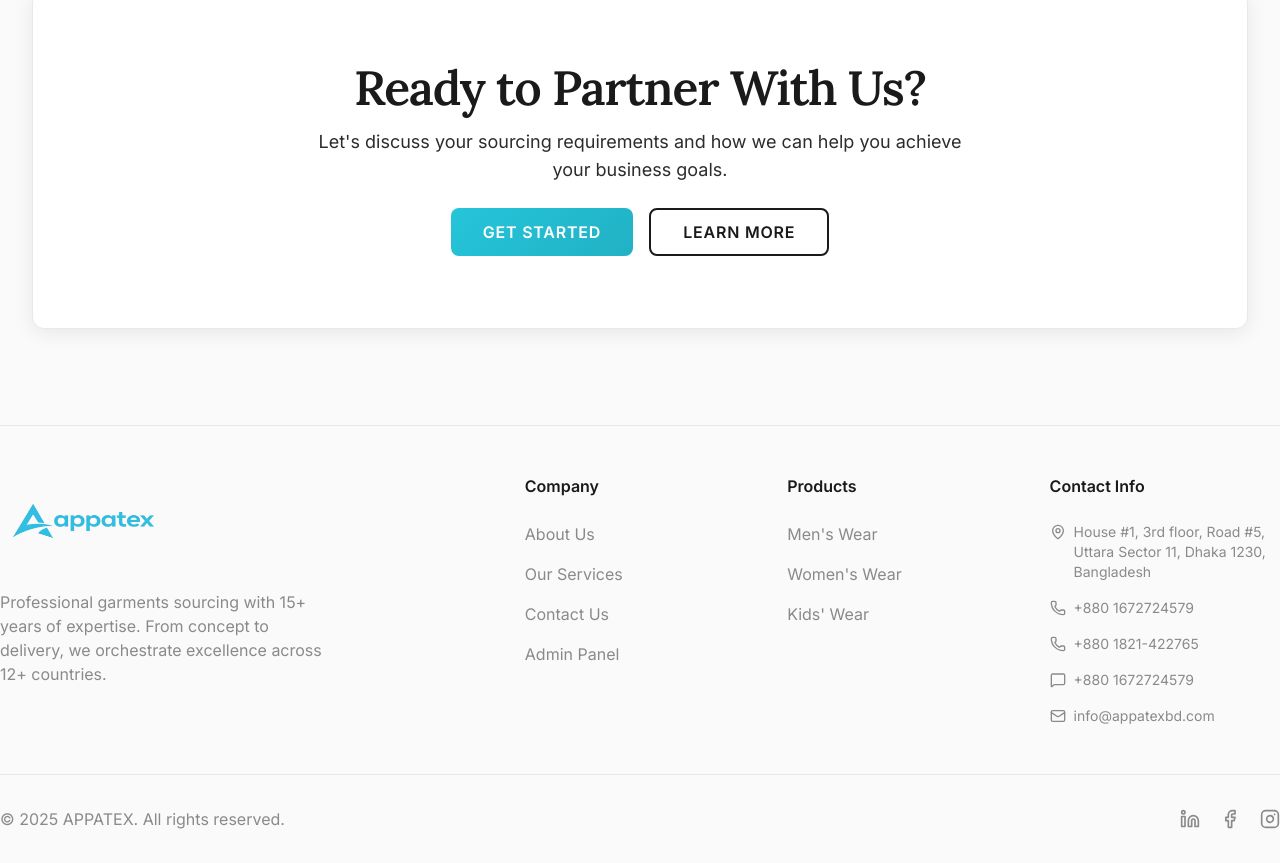
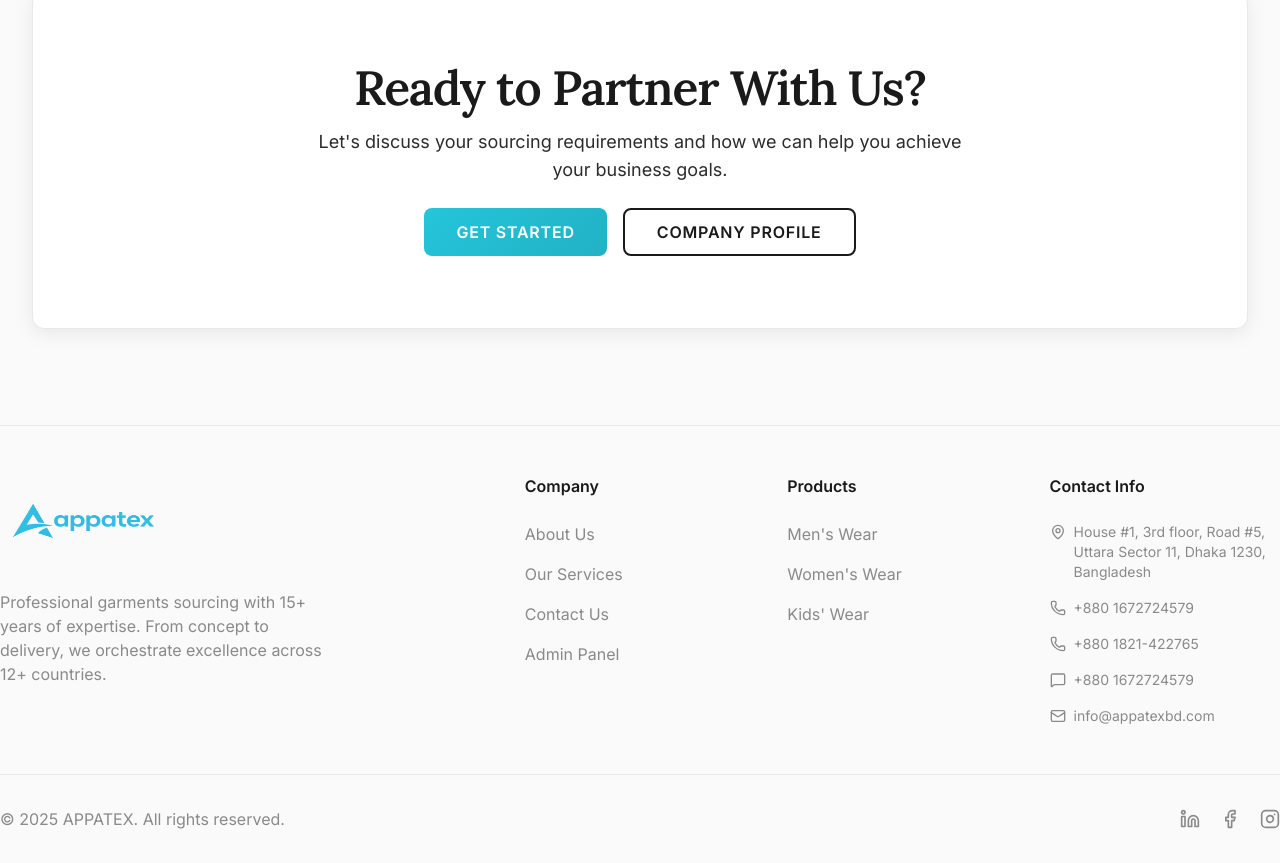
Before and after one commit to eshromanch/appetex-web, a Next.js app: page /about in a window 1280 px wide. Shown: the part 6063-6926 px from the top of the page. Built offline with nearby package versions, Linux system fonts and the light colour scheme.

Commit message:
appatax 2.0 fixes company profile

```diff
--- a/app/about/page.tsx
+++ b/app/about/page.tsx
@@ -407,7 +407,7 @@ export default function AboutPage() {
                 rel="noopener noreferrer"
               >
                 <Button variant="outline" size="lg">
-                  Learn More
+                  Company Profile
                 </Button>
               </a>
             </div>
```
